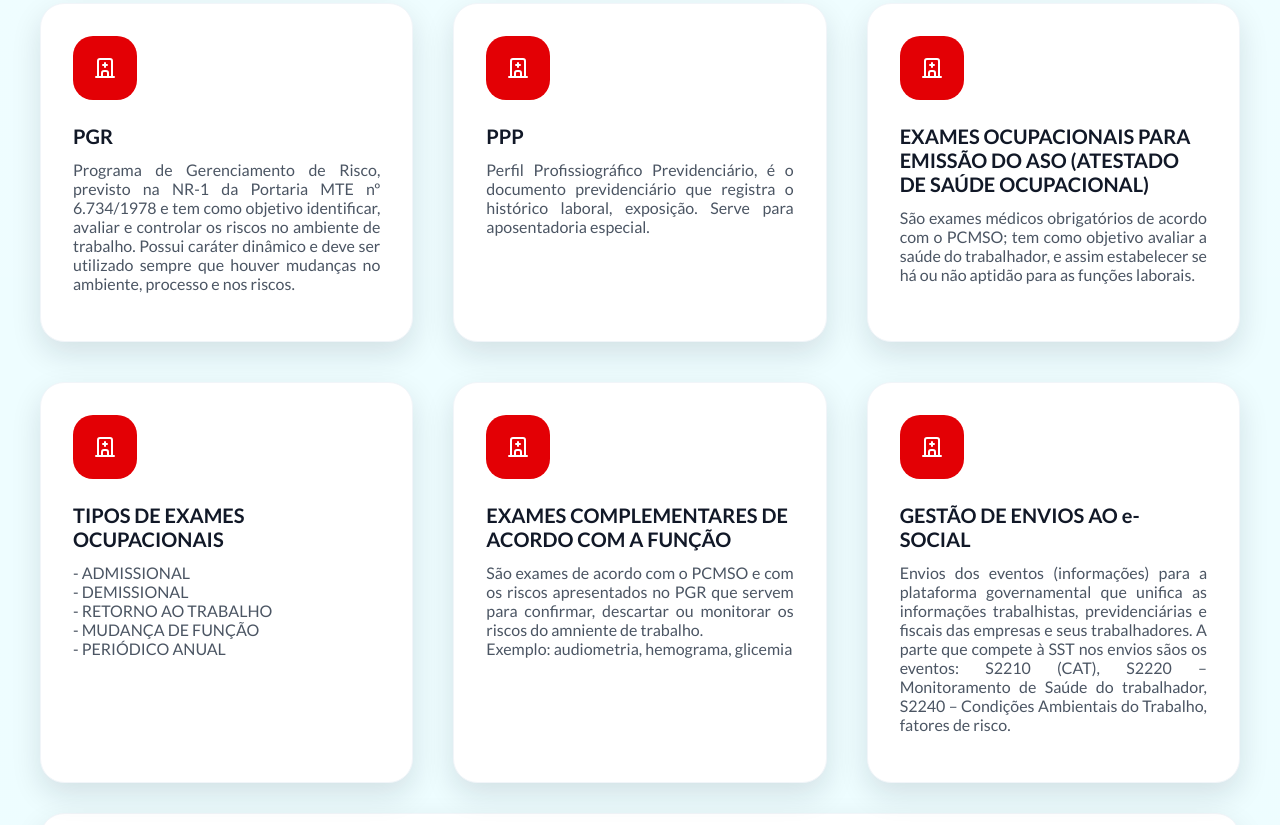
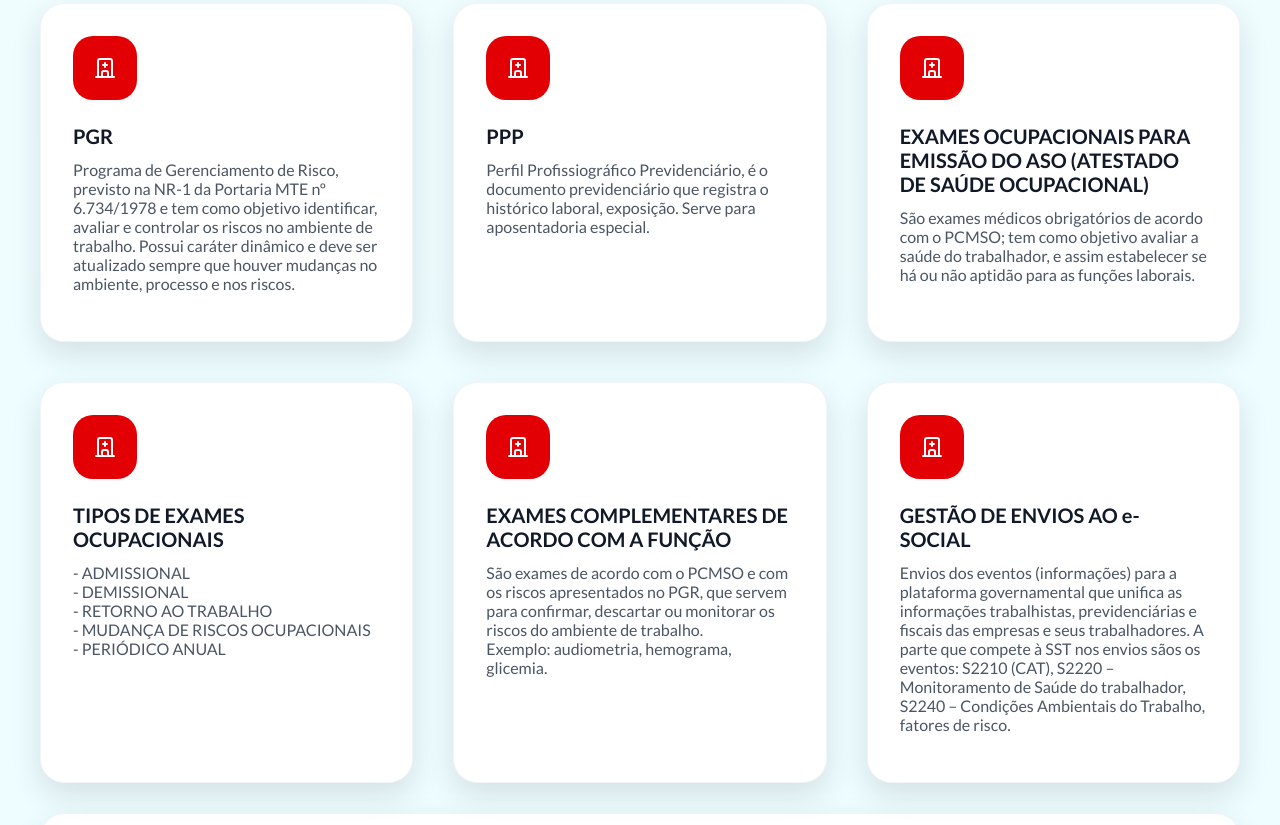
Before and after one commit to Lucio-Gabriel/prevenir-css-dois, a plain HTML site: page index.html in a window 1280 px wide. Shown: the part 3655-4480 px from the top of the page. Drawn offline with nearby package versions, Linux system fonts and the light colour scheme.

Commit message:
feat: update text

```diff
--- a/index.html
+++ b/index.html
@@ -428,7 +428,7 @@
           </div>
           <h3 class="services-card-title">PGR</h3>
           <p class="services-card-text">
-            Programa de Gerenciamento de Risco, previsto na NR-1 da Portaria MTE nº 6.734/1978 e tem como objetivo identificar, avaliar e controlar os riscos no ambiente de trabalho. Possui caráter dinâmico e deve ser utilizado sempre que houver mudanças no ambiente, processo e nos riscos.
+            Programa de Gerenciamento de Risco, previsto na NR-1 da Portaria MTE nº 6.734/1978 e tem como objetivo identificar, avaliar e controlar os riscos no ambiente de trabalho. Possui caráter dinâmico e deve ser atualizado sempre que houver mudanças no ambiente, processo e nos riscos.
           </p>
         </div>
 
@@ -483,11 +483,11 @@
             </svg>
           </div>
           <h3 class="services-card-title">TIPOS DE EXAMES OCUPACIONAIS</h3>
-          <p class="services-card-text">
+          <p class="services-card-text" >
              - ADMISSIONAL <br>
              - DEMISSIONAL  <br>
              - RETORNO AO TRABALHO <br>
-             - MUDANÇA DE FUNÇÃO <br>
+             - MUDANÇA DE RISCOS OCUPACIONAIS<br>
              - PERIÓDICO ANUAL <br>
           </p>
         </div>
@@ -507,8 +507,8 @@
           </div>
           <h3 class="services-card-title">EXAMES COMPLEMENTARES DE ACORDO COM A FUNÇÃO</h3>
           <p class="services-card-text">
-             São exames de acordo com o PCMSO e com os riscos apresentados no PGR que servem para confirmar, descartar ou monitorar os riscos do amniente de trabalho. <br>
-             Exemplo: audiometria, hemograma, glicemia
+             São exames de acordo com o PCMSO e com os riscos apresentados no PGR, que servem para confirmar, descartar ou monitorar os riscos do ambiente de trabalho.
+             <br> Exemplo: audiometria, hemograma, glicemia.
           </p>
         </div>
 
@@ -1686,7 +1686,7 @@
 
     <div class="footer-info">
       <span style="font-weight: 700;">DADOS DA PREVENIR SAÚDE OCUPACIONAL LTDA:</span><br>
-      <span style="font-weight: 700;">CNPJ:</span> 10 314 933/001-16<br>
+      <span style="font-weight: 700;">CNPJ:</span> 01.314.933/001-16<br>
       <div style="margin-top: 12px;"><span style="font-weight: 700; ">RESPONSÁVEL TÉCNICO:</span><br>
       DR. FÁBIO SATAKE GONÇALVES<br>
       CRM/ SC 15 915 RQE 16535
--- a/style.css
+++ b/style.css
@@ -1090,8 +1090,8 @@
     color: #4b5563;
     margin-bottom: 1rem;
     flex-grow: 1;
-    word-break: break-word;
-    text-align: justify;
+    word-break: normal;
+    text-align: start;
   }
 
   .services-card-button {
@@ -2595,3 +2595,7 @@
     padding: 10px;
   }
 }
+
+.indent {
+  padding-left: 0.5rem; /* ajuste como quiser */
+}
```
